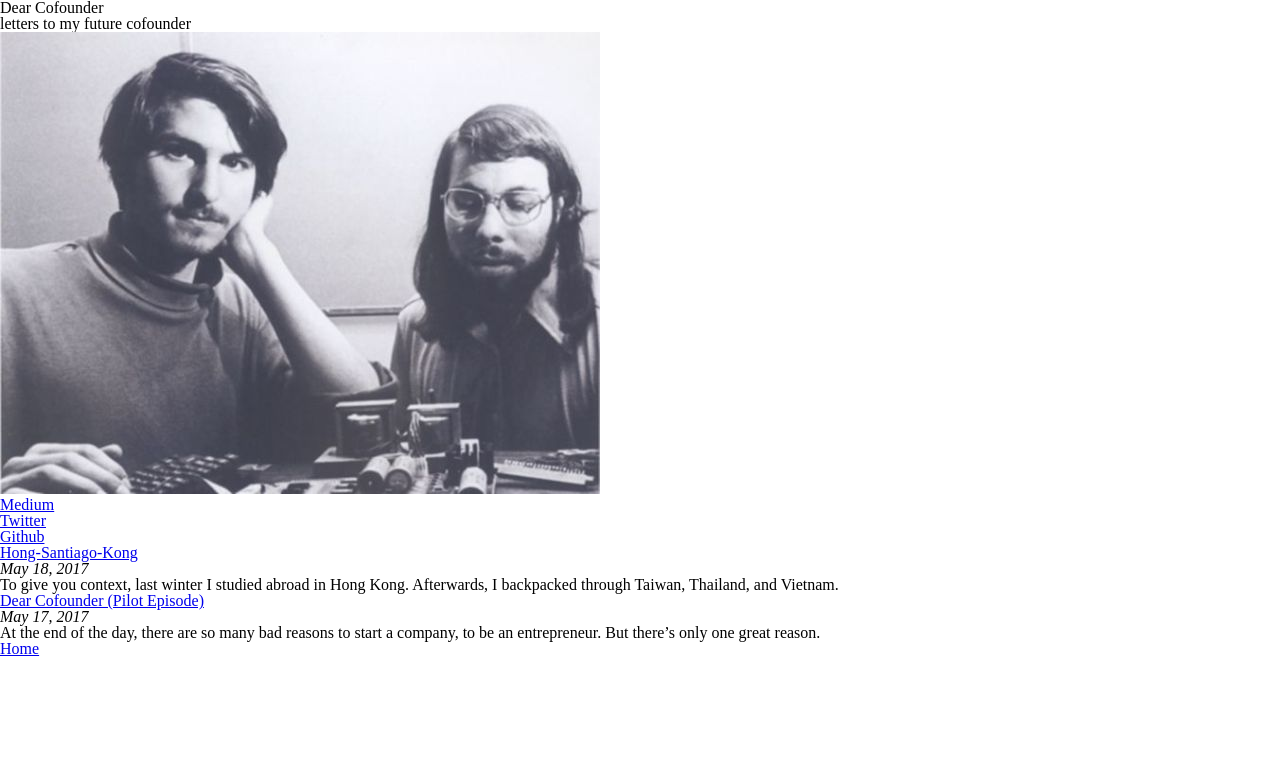
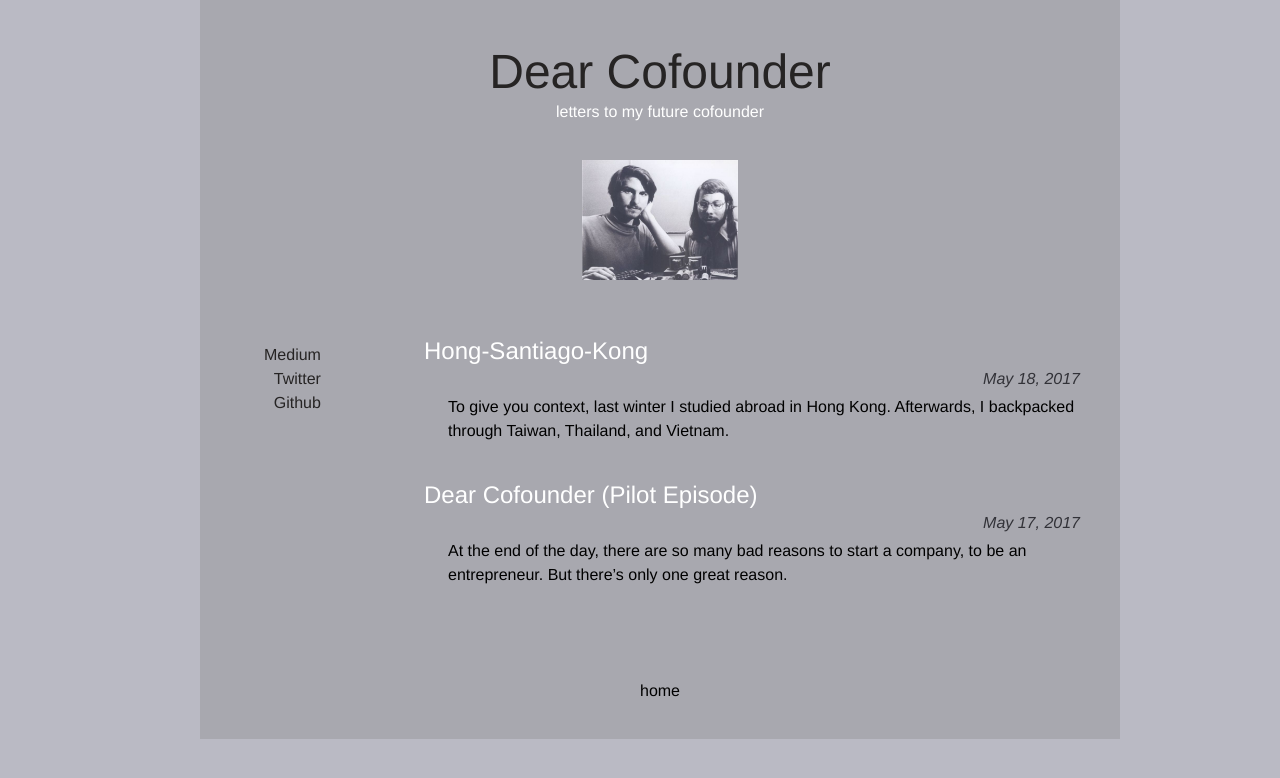
Before and after one commit to dearcofounder/blog, a plain HTML site: page _site/index.html in a window 1280 px wide. Drawn offline with Linux system fonts and the light colour scheme.

Commit message:
change to rel path for css link

```diff
--- a/_site/index.html
+++ b/_site/index.html
@@ -4,7 +4,7 @@
   <title>Dear Cofounder</title>
   <meta charset="utf-8">
   <link rel="stylesheet" href="/css/reset.css" />
-  <link rel="stylesheet" href="/css/main.css" />
+  <link rel="stylesheet" href="css/main.css" />
 </head>
 
   <body>
```
Also changed, not shown: _includes/head.html (+1 -1 lines), _site/2017/05/17/Dear-Cofounder-(Pilot-Episode).html (+1 -1 lines), _site/2017/05/18/Hong-Santiago-Kong.html (+1 -1 lines).
